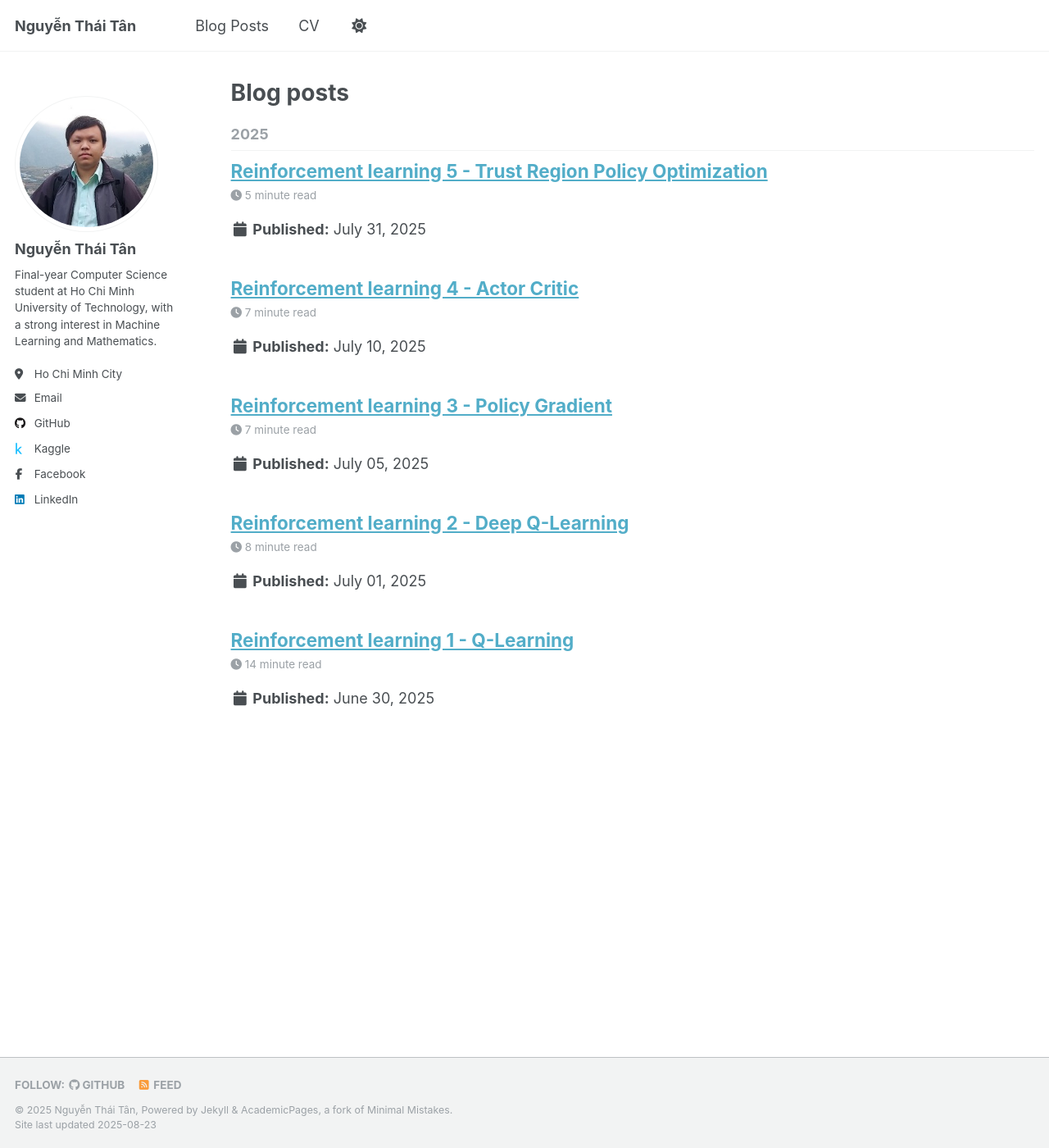
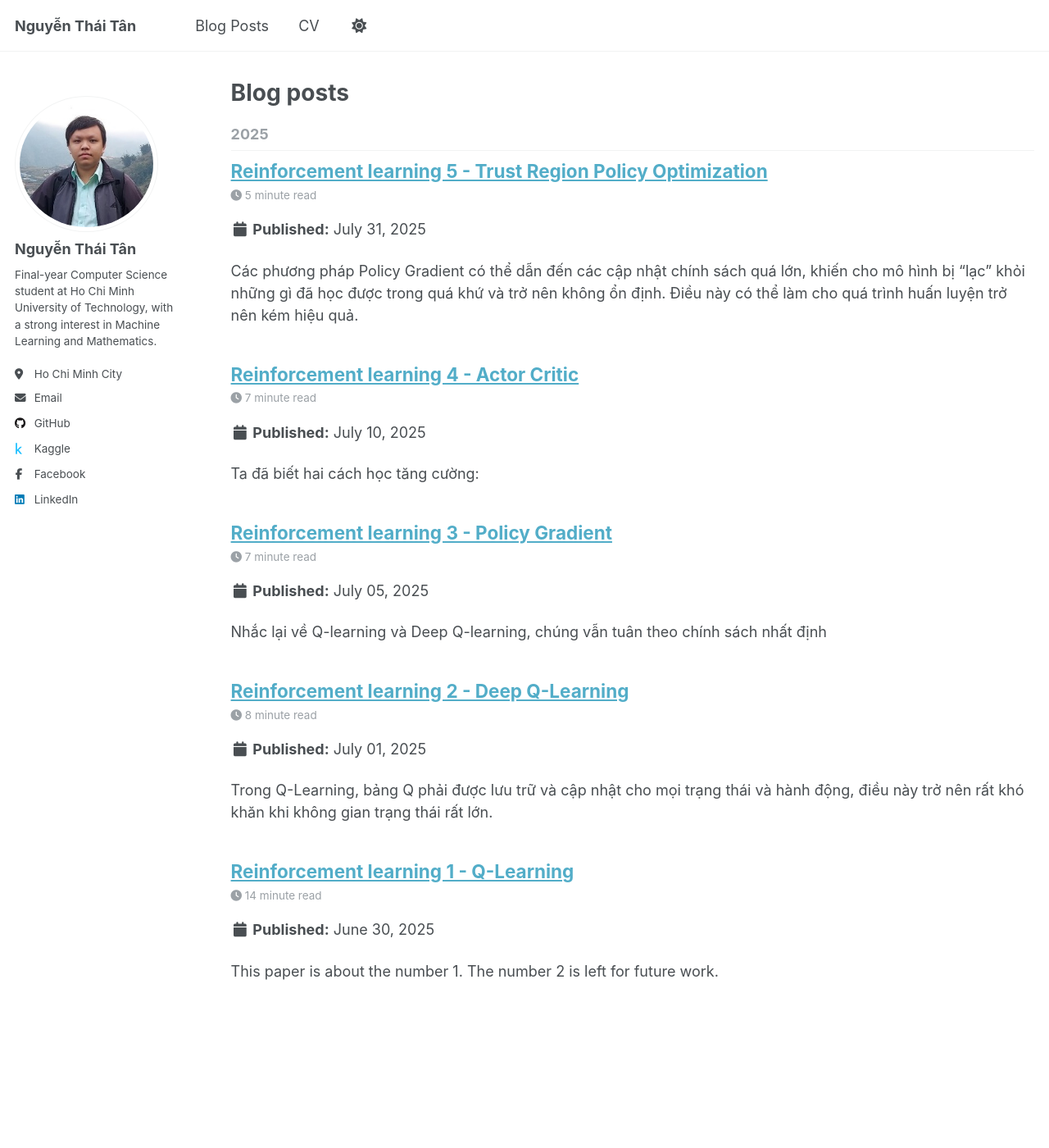
Before and after one commit to thaitanhaha/thaitanhaha.github.io, a Jekyll site: the page built from _pages/blog-posts.html, in a window 1280 px wide and 1400 px high. Shown: the whole window at 82% size. Built offline with Jekyll 4.4.1, drawn with Linux system fonts in a browser that asks for light colours; a script that is not in the unit is left out.

Commit message:
test excerpt

```diff
--- a/_includes/archive-single.html
+++ b/_includes/archive-single.html
@@ -46,11 +46,11 @@
          <p class="page__date"><strong><i class="fa fa-fw fa-calendar" aria-hidden="true"></i> {{ site.data.ui-text[site.locale].date_label | default: "Published:" }}</strong> <time datetime="{{ post.date | default: "1900-01-01" | date_to_xmlschema }}">{{ post.date | default: "1900-01-01" | date: "%B %d, %Y" }}</time></p>
         {% endif %}
 
-    <!-- {% if post.excerpt and site.read_more != 'enabled' %}
+    {% if post.excerpt and site.read_more != 'enabled' %}
     <p class="archive__item-excerpt" itemprop="description">{{ post.excerpt | markdownify }}</p>
     {% elsif post.excerpt and site.read_more == 'enabled' %}
     <p class="archive__item-excerpt" itemprop="description"><p>{{ post.excerpt | markdownify | remove: '<p>' | remove: '</p>' }}<strong><a href="{{ base_path }}{{ post.url }}" rel="permalink"> Read more</a></strong></p></p>
-    {% endif %} -->
+    {% endif %}
 
     {% if post.citation and post.paperurl and post.slidesurl and post.bibtexurl %}
       <p>Recommended citation: {{ post.citation }}<br /><a href="{{ post.paperurl }}">Download Paper</a> | <a href="{{ post.slidesurl }}">Download Slides</a> | <a href="{{ post.bibtexurl }}">Download Bibtex</a></p>
--- a/_posts/2025-06-30-reinforcement-learning-1.md
+++ b/_posts/2025-06-30-reinforcement-learning-1.md
@@ -2,6 +2,7 @@
 title: 'Reinforcement learning 1 - Q-Learning'
 date: 2025-06-30
 permalink: /posts/reinforcement-learning-1/
+excerpt: 'This paper is about the number 1. The number 2 is left for future work.'
 tags:
   - reinforcement learning
 ---
```
